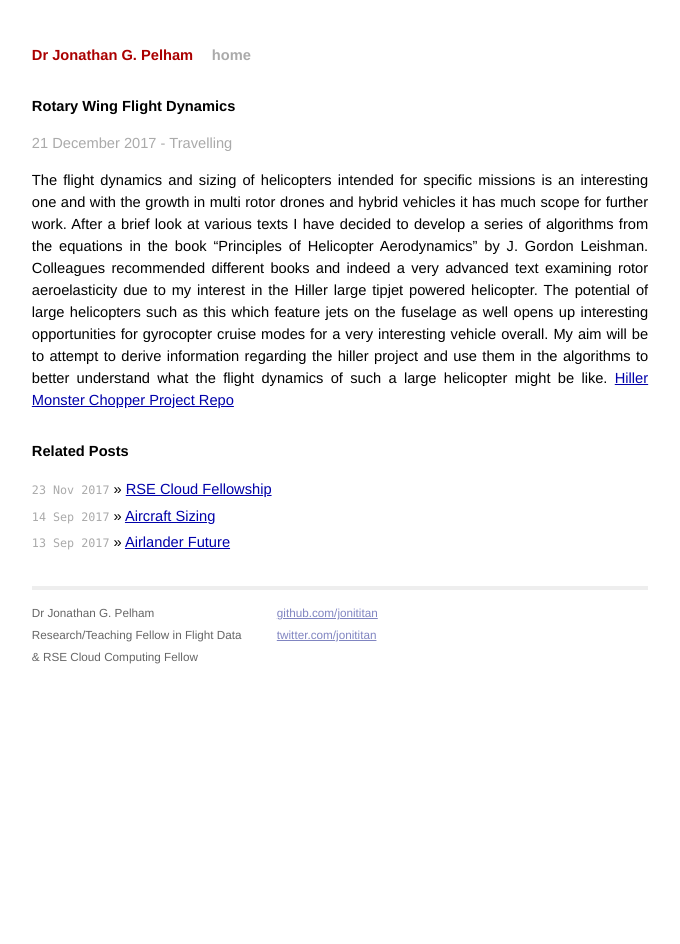
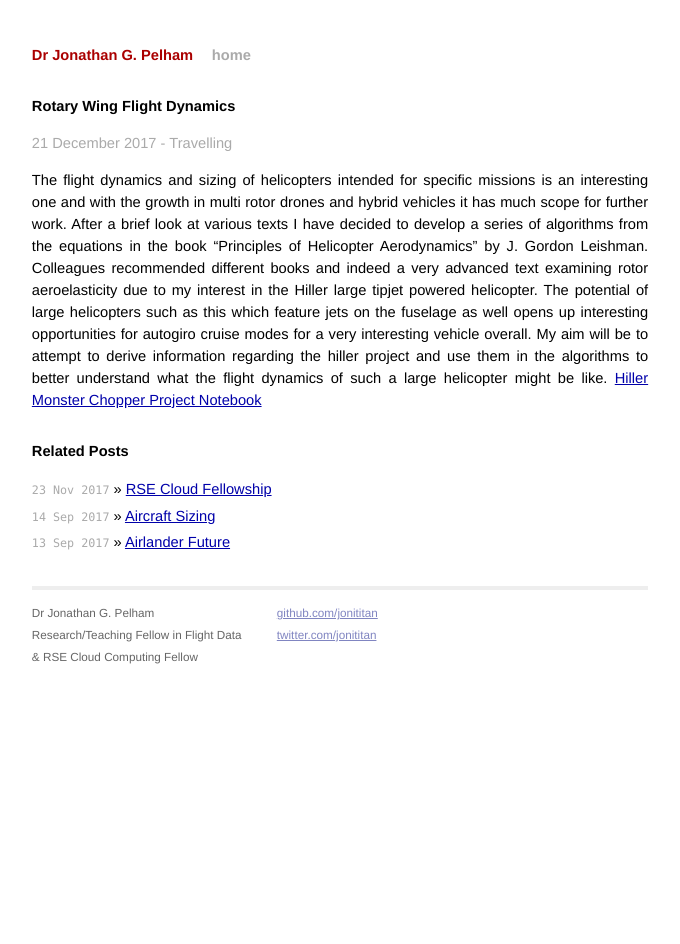
Before and after one commit to jonititan/jonititan.github.io, a Jekyll site: the page built from _posts/2017-12-21-RotaryWing.md, in a window 1280 px wide. Shown: the whole page, without its empty margins (300-980 px from the left). Built offline with Jekyll 4.4.1, drawn with Linux system fonts in a browser that asks for light colours.

Commit message:
updated link to binder notebook

```diff
--- a/_posts/2017-12-21-RotaryWing.md
+++ b/_posts/2017-12-21-RotaryWing.md
@@ -8,6 +8,6 @@
 
 <p class="meta">21 December 2017 - Travelling</p>
 
-The flight dynamics and sizing of helicopters intended for specific missions is an interesting one and with the growth in multi rotor drones and hybrid vehicles it has much scope for further work.  After a brief look at various texts I have decided to develop a series of algorithms from the equations in the book “Principles of Helicopter Aerodynamics” by J. Gordon Leishman.  Colleagues recommended different books and indeed a very advanced text examining rotor aeroelasticity due to my interest in the Hiller large tipjet powered helicopter.   The potential of large helicopters such as this which feature jets on the fuselage as well opens up interesting opportunities for gyrocopter cruise modes for a very interesting vehicle overall.
+The flight dynamics and sizing of helicopters intended for specific missions is an interesting one and with the growth in multi rotor drones and hybrid vehicles it has much scope for further work.  After a brief look at various texts I have decided to develop a series of algorithms from the equations in the book “Principles of Helicopter Aerodynamics” by J. Gordon Leishman.  Colleagues recommended different books and indeed a very advanced text examining rotor aeroelasticity due to my interest in the Hiller large tipjet powered helicopter.   The potential of large helicopters such as this which feature jets on the fuselage as well opens up interesting opportunities for autogiro cruise modes for a very interesting vehicle overall.
 My aim will be to attempt to derive information regarding the hiller project and use them in the algorithms to better understand what the flight dynamics of such a large helicopter might be like.
-[Hiller Monster Chopper Project Repo](https://github.com/jonititan/HMC-for-Flightgear)
+[Hiller Monster Chopper Project Notebook](https://mybinder.org/v2/gh/jonititan/HMC-for-Flightgear/master?filepath=Hiller%20Monster%20Chopper%20Exercise.ipynb)
```
